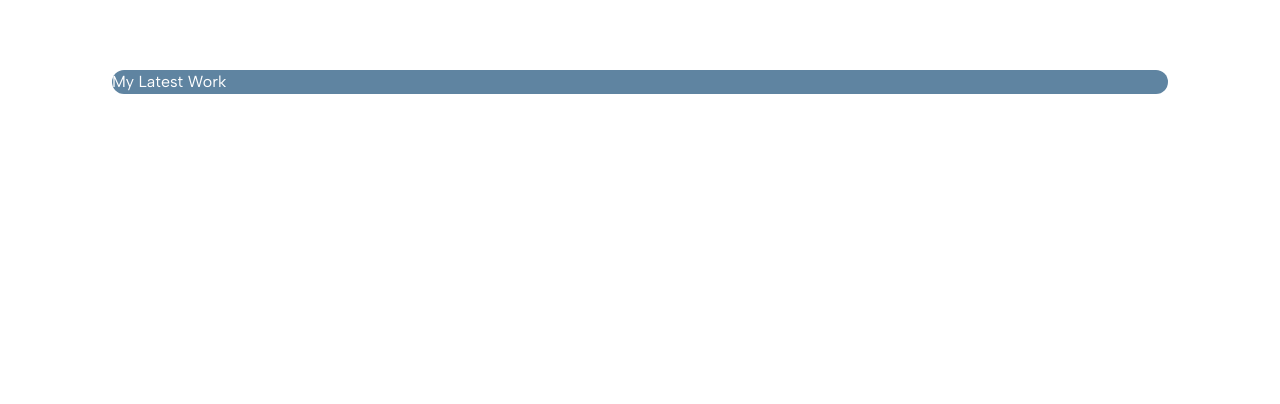
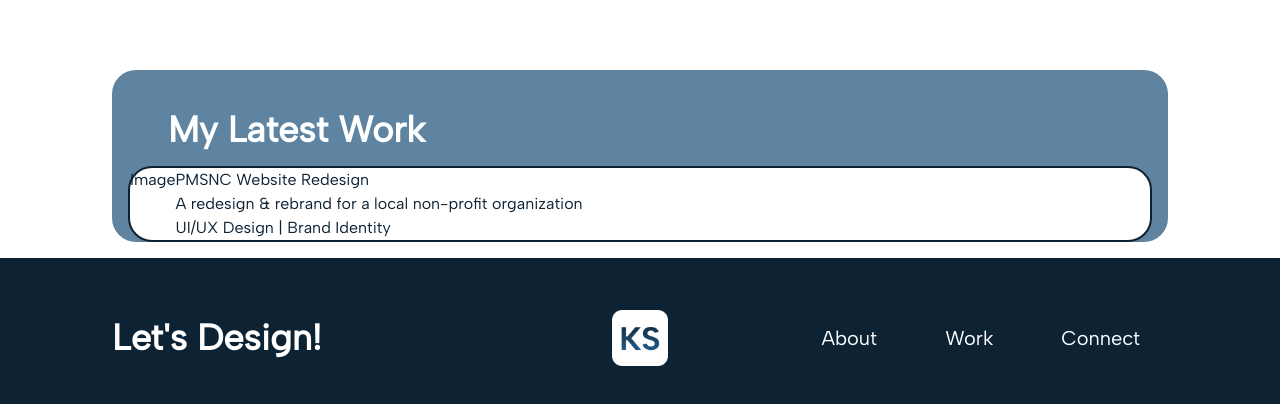
Before and after one commit to ksamonte50/personal-portfolio, a Next.js app: page / in a window 1280 px wide. Shown: the part 958-1362 px from the top of the page. Before the commit the page ends 1052 px from the top, so only its background shows below. Built offline with nearby package versions, Linux system fonts and the light colour scheme.

Commit message:
started project card and footer

```diff
--- /dev/null
+++ b/app/components/footer.tsx
@@ -0,0 +1,24 @@
+import Link from "next/link"
+import Image from "next/image";
+
+export default function Footer() {
+    return (
+      <footer className="flex justify-between items-center relative px-28 py-14 bg-darkestblue text-white">
+        <h3 className="text-4xl font-bold">Let's Design!</h3>
+        <Image
+            width={83}
+            height={83}
+            alt="White KS Logo"
+            src="/images/logoWhite.png"
+            className="w-14 h-14 absolute left-1/2 transform -translate-x-1/2"
+        />
+        <nav>
+            <ul className="flex text-white text-xl rounded-full gap-x-3">
+                <li className="px-7 py-2.5 rounded-full hover:bg-blue transition duration-300"><Link href="#">About</Link></li>
+                <li className="px-7 py-2.5 rounded-full hover:bg-blue transition duration-300"><Link href="#">Work</Link></li>
+                <li className="px-7 py-2.5 rounded-full hover:bg-blue transition duration-300"><Link href="#">Connect</Link></li>
+            </ul>
+        </nav>
+      </footer>
+    );
+  }
--- /dev/null
+++ b/app/components/projectCard.tsx
@@ -0,0 +1,16 @@
+import Link from "next/link"
+import Image from "next/image";
+
+export default function ProjectCard() {
+    return (
+      <div className="flex border-2 border-darkestblue bg-white text-darkestblue rounded-3xl m-4">
+        <div>Image</div>
+        <div>
+            <h3>PMSNC Website Redesign</h3>
+            <h5>A redesign & rebrand for a local non-profit organization</h5>
+            <p>UI/UX Design  |  Brand Identity</p>
+        </div>
+
+      </div>
+    );
+  }
--- a/app/page.tsx
+++ b/app/page.tsx
@@ -1,6 +1,11 @@
+// Optimizations
 import Image from "next/image";
 import Link from "next/link";
+
+// Components
 import Navbar from "./components/navbar";
+import ProjectCard from "./components/projectCard";
+import Footer from "./components/footer";
 
 export default function Home() {
   return (
@@ -55,8 +60,10 @@ export default function Home() {
         </ul>
       </section>
       <section className="mx-28 bg-blue text-white rounded-3xl">
-        <h2>My Latest Work</h2>
+        <h2 className="text-4xl font-bold ml-14 pt-10">My Latest Work</h2>
+        <ProjectCard />
       </section>
+      <Footer />
     </>
   );
 }
```
